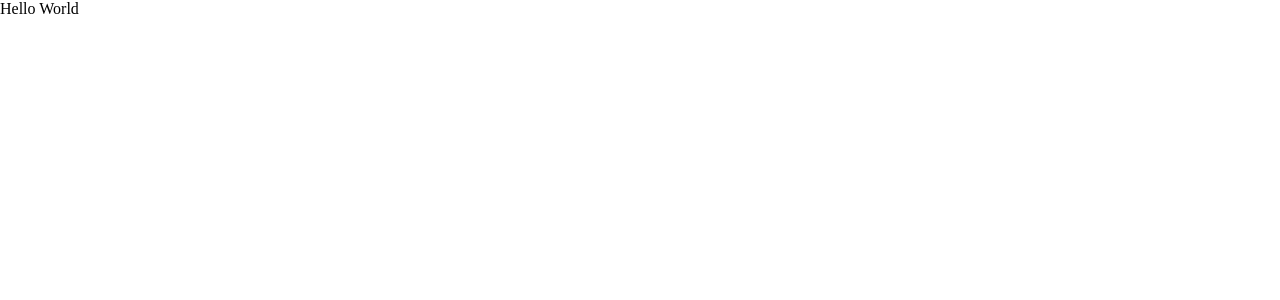
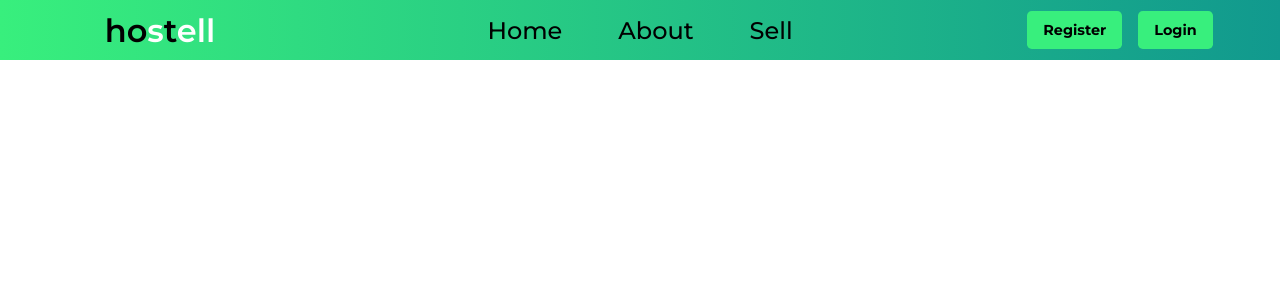
Before and after one commit to codegoggins/demo, a React (Create React App) app in the folder client/: page / in a window 1280 px wide. Shown: the top 300 px of the page. Built offline with nearby package versions, Linux system fonts and the light colour scheme.

Commit message:
Navbar Created

```diff
--- a/client/public/index.html
+++ b/client/public/index.html
@@ -15,6 +15,7 @@
       *{
         margin: 0;
         padding: 0;
+        font-family: 'Montserrat', sans-serif;
       }
     </style>
     <title>Hostell</title>
--- a/client/src/App.js
+++ b/client/src/App.js
@@ -1,8 +1,9 @@
+import Navbar from "./components/Navbar/Navbar";
 
 function App() {
   return (
     <div className="App">
-         Hello World
+        <Navbar/>
     </div>
   );
 }
--- /dev/null
+++ b/client/src/components/Navbar/Navbar.jsx
@@ -0,0 +1,26 @@
+import React from 'react'
+
+import './navbar.css'
+
+const Navbar = () => {
+  return (
+    <div className='navbar'>
+        <div className='left'>
+        <h1>ho<span>s</span>t<span>ell</span></h1>
+        </div>
+        <div className='center'>
+            <ul className='center-list'>
+                <li className='center-list-item'>Home</li>
+                <li className='center-list-item'>About</li>
+                <li className='center-list-item'>Sell</li>
+            </ul>
+        </div>
+        <div className='right'>
+            <button className='btn'>Register</button>
+            <button className='btn'>Login</button>
+        </div>
+    </div>
+  )
+}
+
+export default Navbar
--- /dev/null
+++ b/client/src/components/Navbar/navbar.css
@@ -0,0 +1,70 @@
+.navbar{
+    width: 100%;
+    background: linear-gradient(to right, #38ef7d, #11998e); /* W3C, IE 10+/ Edge, Firefox 16+, Chrome 26+, Opera 12+, Safari 7+ */
+
+    height: 60px;
+    position: sticky;
+    top: 0;
+    display: flex;
+    align-items: center;
+}
+
+/* LEFT */
+
+.left{
+    flex: 3;
+    display: flex;
+    align-items: center;
+    justify-content: center;
+}
+
+.left h1{
+    font-weight: 600;
+}
+
+.left h1 span{
+    color: white;
+}
+
+/* CENTER */
+
+.center{
+    flex: 6;
+    display: flex;
+    align-items: center;
+    justify-content: center;
+}
+
+.center .center-list{
+    list-style: none;
+    display: flex;
+    gap: 3.5rem;
+    cursor: pointer;
+}
+
+.center .center-list li{
+    font-size: 1.5rem;
+    font-weight: 500;
+}
+
+/* RIGHT */
+
+.right{
+    flex: 3;
+    display: flex;
+    align-items: center;
+    justify-content: center;
+    gap:1rem;
+}
+
+/* REGISTER & LOGIN BUTTON */
+
+.btn{
+    padding: 0.6rem 1rem;
+    font-size: 0.9rem;
+    background-color: #38ef7d;
+    font-weight: bold;
+    border: none;
+    border-radius: 0.3rem;
+    cursor: pointer;
+}
```
